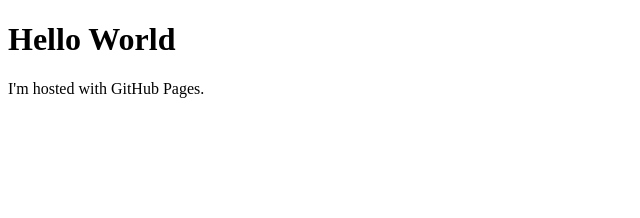
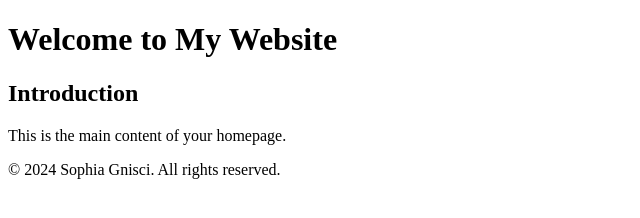
Before and after one commit to sophiagn/sophiagn.github.io, a plain HTML site: page index.html in a window 1280 px wide. Shown: the whole page, without its empty margins (0-640 px from the left). Drawn offline with Linux system fonts and the light colour scheme.

Commit message:
Update index.html

```diff
--- a/index.html
+++ b/index.html
@@ -1,7 +1,31 @@
 <!DOCTYPE html>
-<html>
+<html lang="en">
+<head>
+    <meta charset="UTF-8">
+    <meta name="viewport" content="width=device-width, initial-scale=1.0">
+    <title>My Website</title>
+    <!-- <link rel="stylesheet" href="styles.css">
+    <script src="script.js" defer></script> -->
+</head>
 <body>
-<h1>Hello World</h1>
-<p>I'm hosted with GitHub Pages.</p>
+    <header>
+        <h1>Welcome to My Website</h1>
+        <!-- <nav>
+            <ul>
+                <li><a href="index.html">Home</a></li>
+                <li><a href="about.html">About</a></li>
+                <li><a href="contact.html">Contact</a></li>
+            </ul>
+        </nav> -->
+    </header>
+    <main>
+        <section>
+            <h2>Introduction</h2>
+            <p>This is the main content of your homepage.</p>
+        </section>
+    </main>
+    <footer>
+        <p>&copy; 2024 Sophia Gnisci. All rights reserved.</p>
+    </footer>
 </body>
 </html>
```
